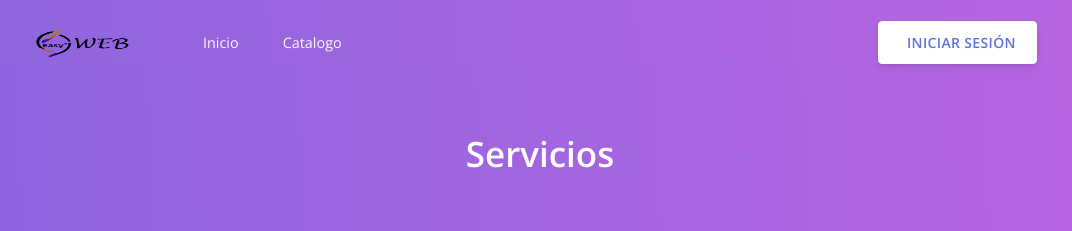
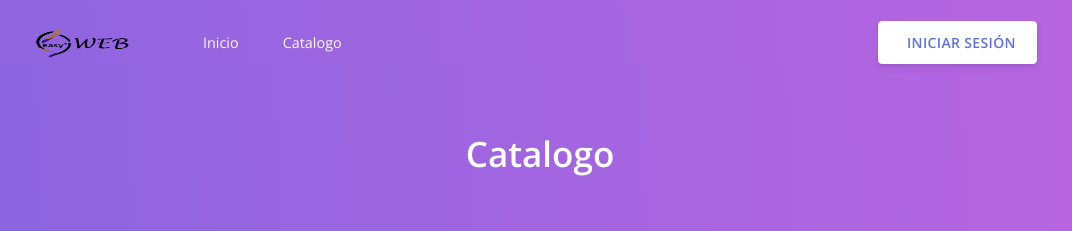
Before and after one commit to aharongp/proyecto-software-frontend, an Angular app: page /#/servicesproducts in a window 1280 px wide. Shown: the top 231 px of the page, without its empty margins (100-1172 px from the left). Built offline with nearby package versions, Linux system fonts and the light colour scheme; some icons are missing.

Commit message:
cambio de posicion en catalogo

```diff
--- a/src/app/services-product/services-product.component.html
+++ b/src/app/services-product/services-product.component.html
@@ -3,7 +3,7 @@
     <section class="section bg-gradient-purple" id="webflow">
         <div class="section  bg-gradient-purple">
             <div class="row align-items-center justify-content-center">
-                    <h4 class="display-3 font-weight-bold text-white">Servicios</h4>
+                    <h4 class="display-3 font-weight-bold text-white">Catalogo</h4>
             </div>
         </div>
         <div class="container ">
```
